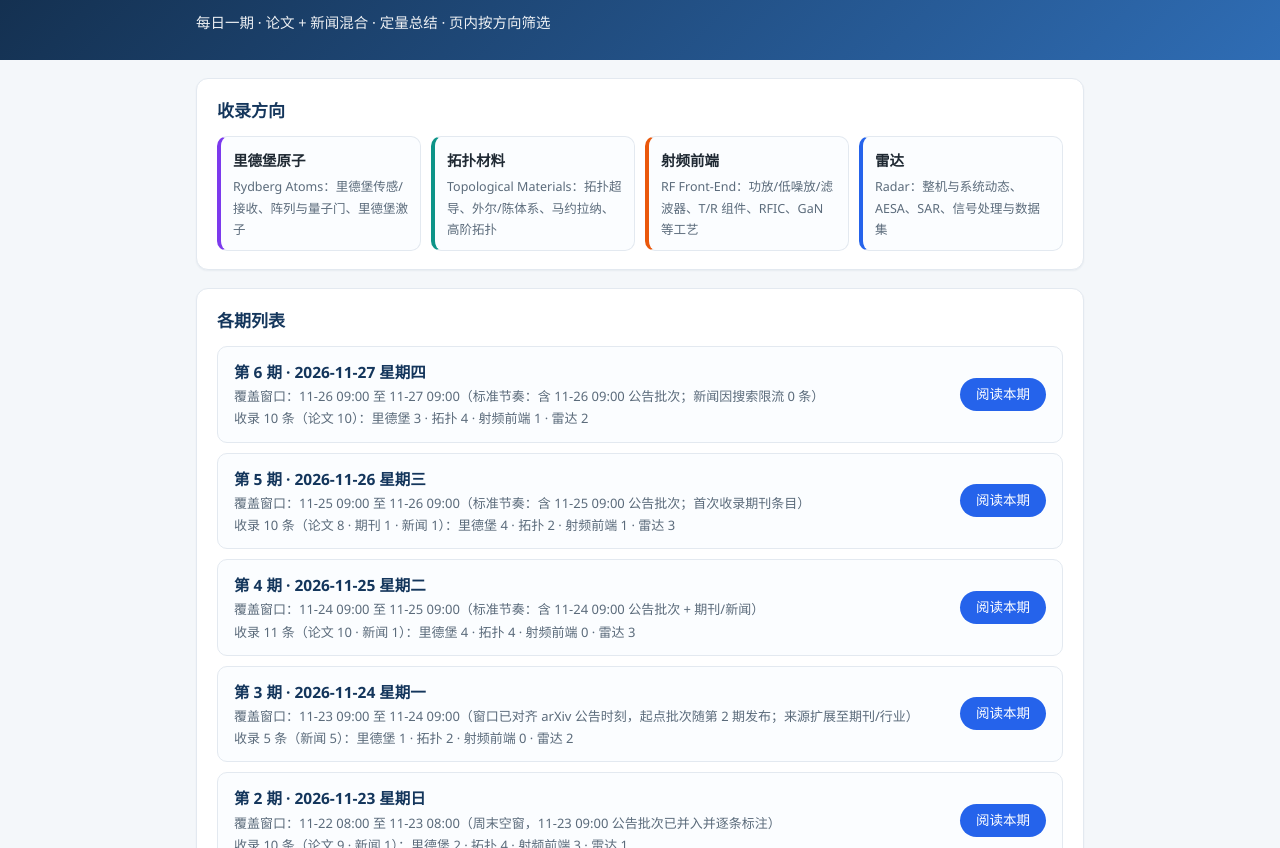
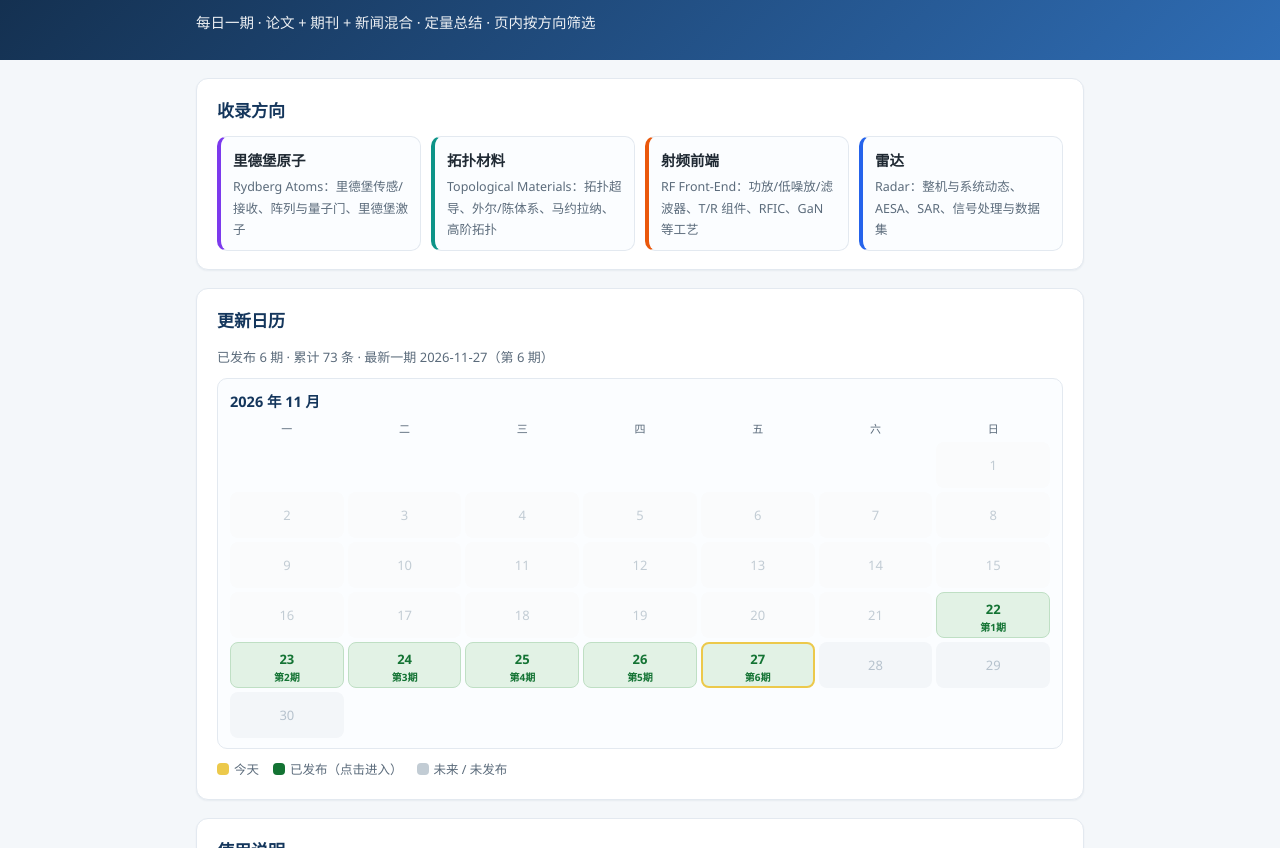
Before and after one commit to ShanyangDiye/frontier-briefing, a plain HTML site: page index.html in a window 1280 px wide. Shown: the part 104-952 px from the top of the page. Drawn offline with Linux system fonts and the light colour scheme.

Commit message:
update index.html

```diff
--- a/index.html
+++ b/index.html
@@ -21,12 +21,23 @@ main{max-width:920px;margin:0 auto;padding:0 16px 56px}
 .dir{border:1px solid var(--line);border-left-width:4px;border-radius:10px;padding:10px 12px;background:#fbfdff}
 .dir b{font-size:14.5px}
 .dir span{display:block;font-size:12.5px;color:var(--muted);margin-top:2px}
-.issue{display:flex;justify-content:space-between;align-items:center;gap:12px;flex-wrap:wrap;border:1px solid var(--line);border-radius:10px;padding:12px 16px;margin:10px 0;background:#fbfdff}
-.issue .no{font-weight:700;color:var(--dark);font-size:15.5px}
-.issue .date{font-size:13px;color:var(--muted)}
-.issue .stat{font-size:13px;color:var(--muted)}
-.issue a.read{white-space:nowrap;background:var(--blue);color:#fff;text-decoration:none;font-size:13.5px;border-radius:999px;padding:5px 16px}
-.issue a.read:hover{opacity:.9}
+.cal-sum{font-size:13px;color:var(--muted);margin:2px 0 10px}
+.cal-wrap{display:grid;grid-template-columns:repeat(auto-fit,minmax(300px,1fr));gap:12px}
+.cal-card{border:1px solid var(--line);border-radius:10px;padding:10px 12px;background:#fbfdff}
+.cal-title{font-weight:600;margin-bottom:6px;color:var(--dark);font-size:14.5px}
+.cal-grid{display:grid;grid-template-columns:repeat(7,1fr);gap:4px}
+.cal-wk{text-align:center;font-size:11px;color:var(--muted)}
+.cal-cell{min-height:46px;display:flex;flex-direction:column;align-items:center;justify-content:center;border-radius:8px;font-size:13px;position:relative;padding:2px 0;text-decoration:none;color:inherit}
+.cal-cell.blank{visibility:hidden}
+.cal-cell.future{color:#b6c2cd;background:#f3f6f9}
+.cal-cell.past{color:#c2ccd4;background:#fafbfc}
+a.cal-cell.has{background:#e2f2e5;color:#137333;font-weight:600;cursor:pointer;border:1px solid #bfdfc4}
+a.cal-cell.has:hover{border-color:#137333;text-decoration:none}
+.cal-cell.today{background:#fff4c2;color:#8a6d00;font-weight:700;border:1px solid #ecc94b}
+a.cal-cell.today.has{background:#e2f2e5;color:#137333;border:2px solid #ecc94b}
+.cal-no{font-size:10px;line-height:1.2;margin-top:1px}
+.legend{display:flex;gap:14px;flex-wrap:wrap;font-size:12.5px;color:var(--muted);margin-top:10px}
+.legend i{display:inline-block;width:12px;height:12px;border-radius:4px;margin-right:5px;vertical-align:-1px}
 .note{font-size:13px;color:var(--muted)}
 footer{max-width:920px;margin:0 auto;padding:0 16px 40px;color:var(--muted);font-size:12.5px;text-align:center}
 </style>
@@ -37,7 +48,7 @@ footer{max-width:920px;margin:0 auto;padding:0 16px 40px;color:var(--muted);font
   <div class="hero-inner">
     <div class="kicker">FRONTIER BRIEFING · INDEX</div>
     <h1>多领域前沿资讯简报</h1>
-    <div class="sub">每日一期 · 论文 + 新闻混合 · 定量总结 · 页内按方向筛选</div>
+    <div class="sub">每日一期 · 论文 + 期刊 + 新闻混合 · 定量总结 · 页内按方向筛选</div>
   </div>
 </header>
 
@@ -53,65 +64,73 @@ footer{max-width:920px;margin:0 auto;padding:0 16px 40px;color:var(--muted);font
   </div>
 
   <div class="panel">
-    <h2>各期列表</h2>
-    <div class="issue">
-      <div>
-        <div class="no">第 6 期 · 2026-11-27 星期四</div>
-        <div class="date">覆盖窗口：11-26 09:00 至 11-27 09:00（标准节奏：含 11-26 09:00 公告批次；新闻因搜索限流 0 条）</div>
-        <div class="stat">收录 10 条（论文 10）：里德堡 3 · 拓扑 4 · 射频前端 1 · 雷达 2</div>
-      </div>
-      <a class="read" href="2026-11-27.html">阅读本期</a>
-    </div>
-    <div class="issue">
-      <div>
-        <div class="no">第 5 期 · 2026-11-26 星期三</div>
-        <div class="date">覆盖窗口：11-25 09:00 至 11-26 09:00（标准节奏：含 11-25 09:00 公告批次；首次收录期刊条目）</div>
-        <div class="stat">收录 10 条（论文 8 · 期刊 1 · 新闻 1）：里德堡 4 · 拓扑 2 · 射频前端 1 · 雷达 3</div>
-      </div>
-      <a class="read" href="2026-11-26.html">阅读本期</a>
-    </div>
-    <div class="issue">
-      <div>
-        <div class="no">第 4 期 · 2026-11-25 星期二</div>
-        <div class="date">覆盖窗口：11-24 09:00 至 11-25 09:00（标准节奏：含 11-24 09:00 公告批次 + 期刊/新闻）</div>
-        <div class="stat">收录 11 条（论文 10 · 新闻 1）：里德堡 4 · 拓扑 4 · 射频前端 0 · 雷达 3</div>
-      </div>
-      <a class="read" href="2026-11-25.html">阅读本期</a>
-    </div>
-    <div class="issue">
-      <div>
-        <div class="no">第 3 期 · 2026-11-24 星期一</div>
-        <div class="date">覆盖窗口：11-23 09:00 至 11-24 09:00（窗口已对齐 arXiv 公告时刻，起点批次随第 2 期发布；来源扩展至期刊/行业）</div>
-        <div class="stat">收录 5 条（新闻 5）：里德堡 1 · 拓扑 2 · 射频前端 0 · 雷达 2</div>
-      </div>
-      <a class="read" href="2026-11-24.html">阅读本期</a>
-    </div>
-    <div class="issue">
-      <div>
-        <div class="no">第 2 期 · 2026-11-23 星期日</div>
-        <div class="date">覆盖窗口：11-22 08:00 至 11-23 08:00（周末空窗，11-23 09:00 公告批次已并入并逐条标注）</div>
-        <div class="stat">收录 10 条（论文 9 · 新闻 1）：里德堡 2 · 拓扑 4 · 射频前端 3 · 雷达 1</div>
-      </div>
-      <a class="read" href="2026-11-23.html">阅读本期</a>
-    </div>
-    <div class="issue">
-      <div>
-        <div class="no">第 1 期 · 2026-11-22 星期六</div>
-        <div class="date">覆盖窗口：2026-11-15 至 2026-11-22（创刊号，个别条目放宽至最近 10 天并已标注）</div>
-        <div class="stat">收录 27 条（论文 18 · 新闻 9）：里德堡 8 · 拓扑 7 · 射频前端 5 · 雷达 7</div>
-      </div>
-      <a class="read" href="2026-11-22.html">阅读本期</a>
+    <h2>更新日历</h2>
+    <div class="cal-sum" id="cal-sum"></div>
+    <div class="cal-wrap" id="calendars"></div>
+    <div class="legend">
+      <span><i style="background:#ecc94b"></i>今天</span>
+      <span><i style="background:#137333"></i>已发布（点击进入）</span>
+      <span><i style="background:#c2ccd4"></i>未来 / 未发布</span>
     </div>
   </div>
 
   <div class="panel">
     <h2>使用说明</h2>
-    <p class="note">· 每期一个独立 HTML 页面（按日期命名），打开后在页面顶部点击标签即可按方向筛选；条目中的红色加粗为该条的核心定量结果。</p>
-    <p class="note">· 本简报不定时自动生成：需要更新时，直接在与 ZCode 的对话中说"生成今天的简报"即可，新页面会追加到本索引。</p>
-    <p class="note">· 所有条目均来自当日检索的公开来源（arXiv、期刊、厂商与行业媒体），并附原文链接，日期与数字以原文为准。</p>
+    <p class="note">· 在日历上点击绿色日期即可进入该期简报；当日若已生成会变绿（同时保留黄色边框标记"今天"）。每期页面顶部可按四方向筛选，条目中的红色加粗为该条的核心定量结果。</p>
+    <p class="note">· 本简报不定时自动生成：需要更新时，直接在与 ZCode 的对话中说"生成今天的简报"即可（流程已固化为 frontier-briefing 技能，来源矩阵覆盖 arXiv、期刊、仓储、媒体与产业三层）。</p>
+    <p class="note">· 所有条目均来自当日检索的公开来源，并附原文链接，日期与数字以原文为准。</p>
   </div>
 </main>
 
 <footer>由 ZCode 在对话中按需生成与维护</footer>
+
+<script>
+const ISSUES = [
+  {d:"2026-11-27", no:6, n:10, stat:"论文 10"},
+  {d:"2026-11-26", no:5, n:10, stat:"论文 8 · 期刊 1 · 新闻 1"},
+  {d:"2026-11-25", no:4, n:11, stat:"论文 10 · 新闻 1"},
+  {d:"2026-11-24", no:3, n:5,  stat:"新闻 5"},
+  {d:"2026-11-23", no:2, n:10, stat:"论文 9 · 新闻 1"},
+  {d:"2026-11-22", no:1, n:27, stat:"论文 18 · 新闻 9"}
+];
+(function(){
+  const map = {};
+  ISSUES.forEach(x => { map[x.d] = x; });
+  const pad = v => String(v).padStart(2, "0");
+  const iso = d => d.getFullYear() + "-" + pad(d.getMonth() + 1) + "-" + pad(d.getDate());
+  const today = new Date(); today.setHours(0,0,0,0);
+  const t = iso(today);
+  // 月份范围：最早一期所在月 → 当前月
+  let minT = today.getTime();
+  ISSUES.forEach(x => { const tt = new Date(x.d + "T00:00:00").getTime(); if (tt < minT) minT = tt; });
+  let cur = new Date(minT); cur = new Date(cur.getFullYear(), cur.getMonth(), 1);
+  const endY = today.getFullYear(), endM = today.getMonth();
+  const wk = ["一","二","三","四","五","六","日"];
+  let html = "";
+  while (cur.getFullYear() < endY || (cur.getFullYear() === endY && cur.getMonth() <= endM)) {
+    const y = cur.getFullYear(), m = cur.getMonth();
+    const dow = (new Date(y, m, 1).getDay() + 6) % 7; // 周一=0
+    const days = new Date(y, m + 1, 0).getDate();
+    let cells = wk.map(w => `<span class="cal-wk">${w}</span>`).join("");
+    for (let i = 0; i < dow; i++) cells += `<span class="cal-cell blank"></span>`;
+    for (let d = 1; d <= days; d++) {
+      const dt = new Date(y, m, d), key = iso(dt), x = map[key];
+      if (x) {
+        const cls = "cal-cell has" + (key === t ? " today" : "");
+        cells += `<a class="${cls}" href="${x.d}.html" title="第 ${x.no} 期 · ${x.stat}"><span class="cal-d">${d}</span><span class="cal-no">第${x.no}期</span></a>`;
+      } else {
+        const cls = "cal-cell " + (dt > today ? "future" : "past");
+        cells += `<span class="${cls}"><span class="cal-d">${d}</span></span>`;
+      }
+    }
+    html += `<div class="cal-card"><div class="cal-title">${y} 年 ${m + 1} 月</div><div class="cal-grid">${cells}</div></div>`;
+    cur.setMonth(cur.getMonth() + 1);
+  }
+  document.getElementById("calendars").innerHTML = html;
+  const total = ISSUES.reduce((s, x) => s + x.n, 0);
+  document.getElementById("cal-sum").textContent =
+    `已发布 ${ISSUES.length} 期 · 累计 ${total} 条 · 最新一期 ${ISSUES[0].d}（第 ${ISSUES[0].no} 期）`;
+})();
+</script>
 </body>
 </html>
```
